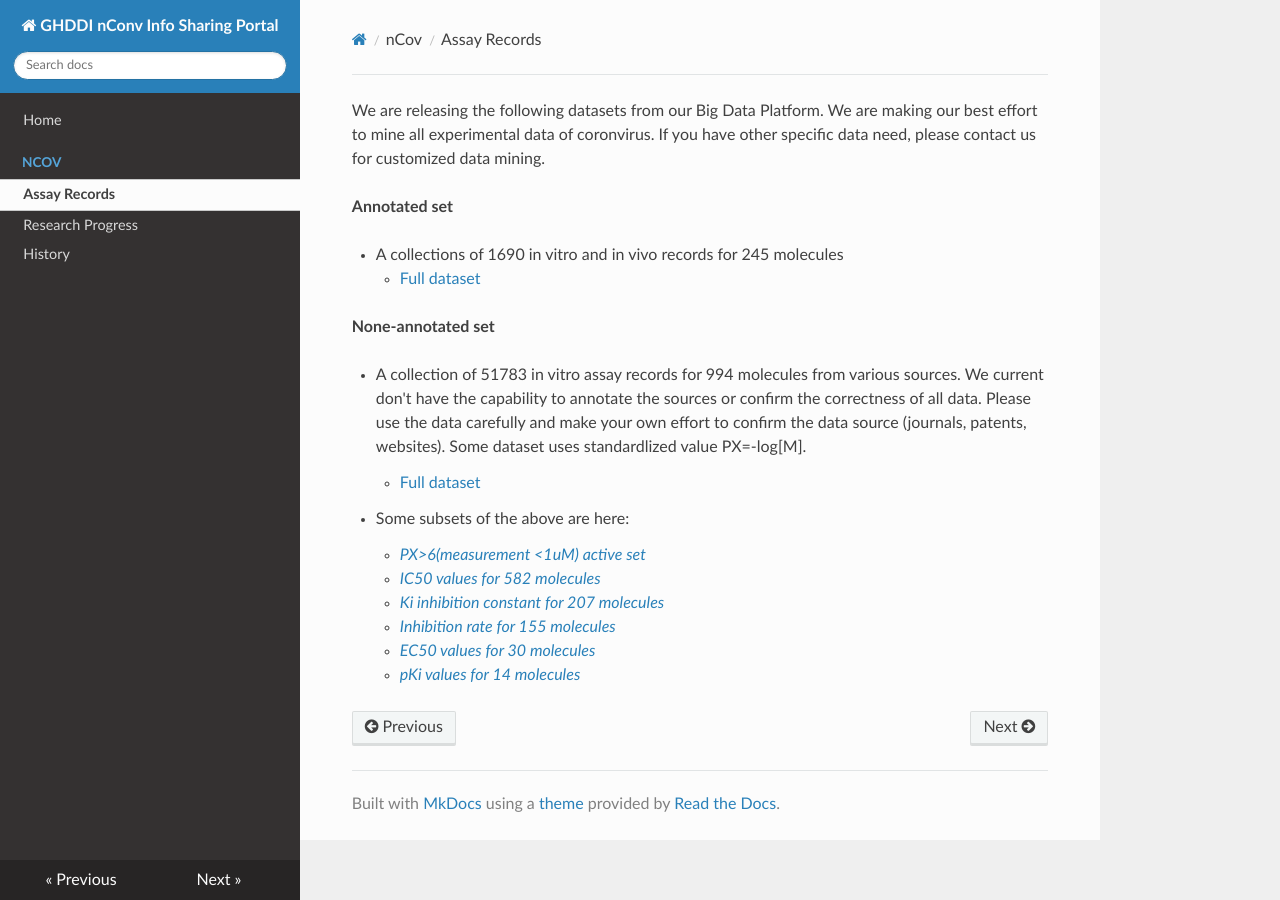
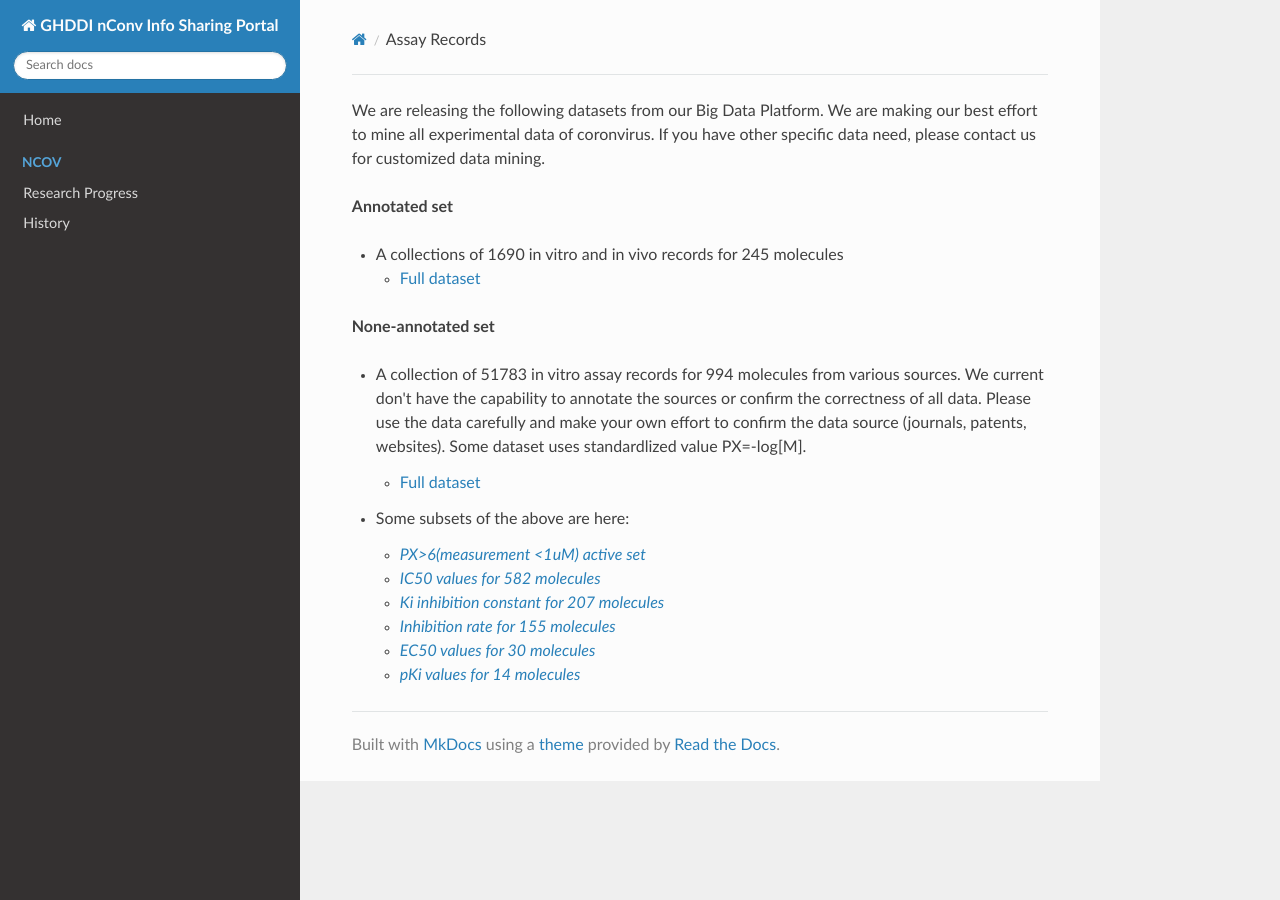
Before and after one commit to GHDDI-AILab/Targeting2019-nCoV, an MkDocs documentation site: the page built from docs/Assay_Records.md, in a window 1280 px wide. Built offline with MkDocs 1.6.1, drawn with Linux system fonts in a browser that asks for light colours; nearby versions of some CDN libraries.

Commit message:
remove webpage assay records temporarily

```diff
--- a/mkdocs.yml
+++ b/mkdocs.yml
@@ -11,7 +11,7 @@ extra_javascript:
 nav:
     - Home: index.md
     - nCov:
-      - Assay Records: Assay_Records.md
+      #- Assay Records: Assay_Records.md
       - Research Progress: research_progress.md
     - History: history.md
 
```
